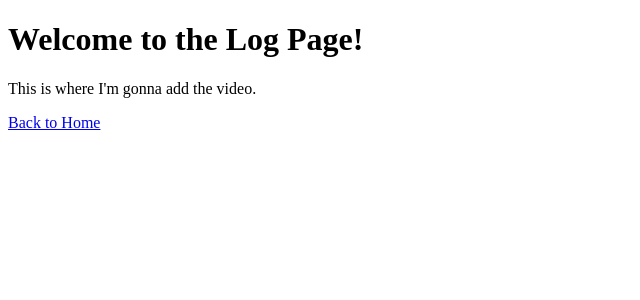
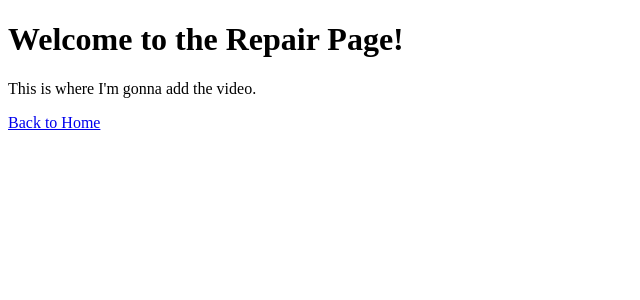
Before and after one commit to EthanRH11/DataBaseDesign, a Flask app: page /repairs in a window 1280 px wide. Shown: the top 300 px of the page, without its empty margins (0-640 px from the left). Run offline with Flask 3, Linux system fonts and the light colour scheme.

Commit message:
Template

```diff
--- a/app.py
+++ b/app.py
@@ -18,7 +18,7 @@ def login():
     return render_template("log.html")
 
 @app.route("/repairs")
-def login():
+def repairs():
     return render_template("repair.html")
 
 if __name__ == "__main__":
--- a/templates/repair.html
+++ b/templates/repair.html
@@ -8,7 +8,7 @@
     <link rel="stylesheet" href="{{ url_for('static', filename='style.css') }}">
 </head>
 <body>
-    <h1>Welcome to the Shop Page!</h1>
+    <h1>Welcome to the Repair Page!</h1>
     <p>This is where I'm gonna add the video.</p>
 
     <!-- Link to home page -->
```
